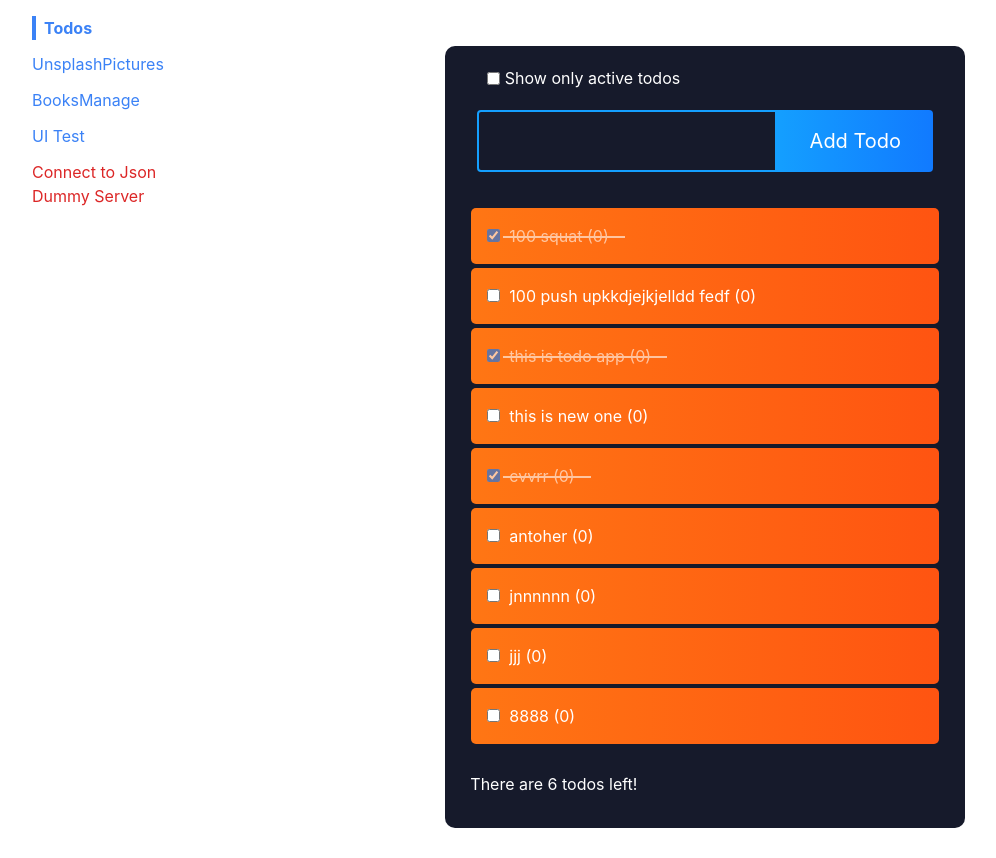
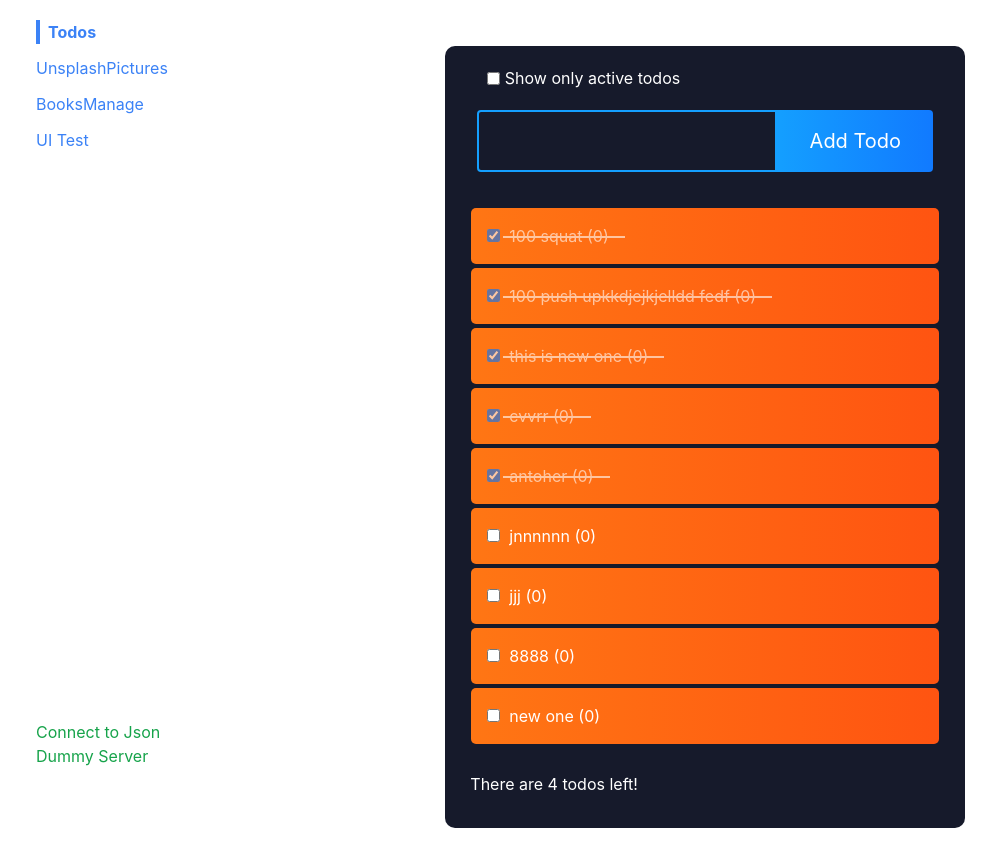
Before and after one commit to benwzj/ReactDemo, a React (Create React App) app: page / in a window 1280 px wide. Shown: the whole page, without its empty margins (32-1028 px from the left). Built offline with nearby package versions, Linux system fonts and the light colour scheme; data requests are answered from the project's data file.

Commit message:
refine connection

```diff
--- a/db.json
+++ b/db.json
@@ -29,17 +29,12 @@
     },
     {
       "text": "100 push upkkdjejkjelldd fedf ",
-      "completed": false,
+      "completed": true,
       "id": 107
     },
     {
-      "text": "this is todo app",
+      "text": "this is new one",
       "completed": true,
-      "id": 110
-    },
-    {
-      "text": "this is new one",
-      "completed": false,
       "id": 111
     },
     {
@@ -49,7 +44,7 @@
     },
     {
       "text": "antoher",
-      "completed": false,
+      "completed": true,
       "id": 113
     },
     {
@@ -66,6 +61,11 @@
       "text": "8888",
       "completed": false,
       "id": 116
+    },
+    {
+      "text": "new one",
+      "completed": false,
+      "id": 117
     }
   ],
   "cooler_pads": [
@@ -130,7 +130,7 @@
   ],
   "profile": {
     "todos_showactive": false,
-    "picture_search": "lightning",
+    "picture_search": "little girl",
     "connection": "Connect to Json Dummy Server"
   }
 }
--- a/src/components/Sidebar.js
+++ b/src/components/Sidebar.js
@@ -2,9 +2,10 @@ import { useEffect,useState } from "react";
 import Link from './Link';
 import JsonServer from '../api/JsonServer';
 
+const noConnectionHint = 'No Server Connection!';
 function Sidebar() {
 
-  const [connection, setConnection] = useState('No Server Connection');
+  const [connection, setConnection] = useState(noConnectionHint);
 
   useEffect (()=>{
     repeatServerConnectionTest();
@@ -19,7 +20,7 @@ function Sidebar() {
     if (conn)
       setConnection (conn.connection);
     else
-      setConnection ('No Server Connection');
+      setConnection (noConnectionHint);
   }
   const repeatServerConnectionTest = async() => {
     await testConnection();
@@ -49,12 +50,15 @@ function Sidebar() {
     );
   });
 
+  const connectionInfoClass = (connection === noConnectionHint)?
+                                     "text-red-600" : "text-green-600";
+
   return (
-    <div className="sticky top-0 overflow-y-scroll flex flex-col items-start">
-      <div className="sticky top-0 overflow-y-scroll flex flex-col items-start">
+    <div className="sticky flex flex-col justify-between top-0 h-screen p-1 pb-6">
+      <div className="flex flex-col items-start">
         {renderedLinks}
       </div>
-      <div className="text-red-600 items-end">{connection}</div>
+      <div className={connectionInfoClass}>{connection}</div>
     </div>
 
   );
```
Also changed, not shown: 1 other file (tests, documents, lock files or other folders).
